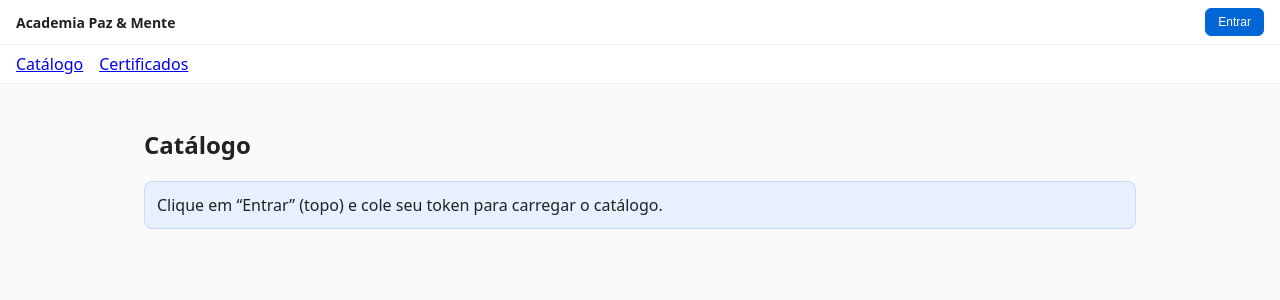
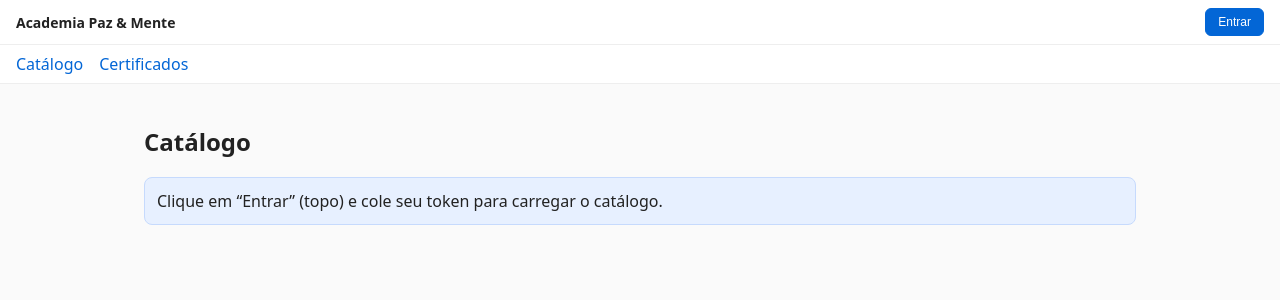
Before and after one commit to flaviusraymundo/Academia-Paz-Mente, a Next.js app in the folder web/: page / in a window 1280 px wide. Shown: the top 300 px of the page. Built offline with nearby package versions, Linux system fonts and the light colour scheme.

Commit message:
Refactor globals.css to use CSS variables

```diff
--- a/web/src/app/globals.css
+++ b/web/src/app/globals.css
@@ -1,9 +1,40 @@
-/* Reset e fontes base */
-html, body {
-  padding: 0;
-  margin: 0;
-  font-family: system-ui, -apple-system, "Segoe UI", Roboto, Helvetica, Arial, sans-serif;
-  background: #fafafa;
-  color: #222;
+:root {
+  --font-sans: system-ui,-apple-system,"Segoe UI",Roboto,Helvetica,Arial,sans-serif;
+  --radius-sm: 4px;
+  --radius: 8px;
+  --color-bg: #fafafa;
+  --color-surface: #fff;
+  --color-border: #e2e2e2;
+  --color-border-strong: #d0d0d0;
+  --color-text: #222;
+  --color-text-soft: #555;
+  --color-primary: #5c3ef7;
+  --color-primary-hover: #4729e6;
+  --color-accent: #0366d6;
+  --color-danger: #d9363e;
+  --shadow-sm: 0 1px 2px rgba(0,0,0,.05);
+  --shadow: 0 2px 8px -2px rgba(0,0,0,.1), 0 1px 3px rgba(0,0,0,.08);
 }
+
 * { box-sizing: border-box; }
+html, body { margin:0; padding:0; font-family: var(--font-sans); background: var(--color-bg); color: var(--color-text); }
+a { color: var(--color-accent); text-decoration: none; }
+a:hover { text-decoration: underline; }
+
+::-webkit-scrollbar { width: 10px; }
+::-webkit-scrollbar-track { background: transparent; }
+::-webkit-scrollbar-thumb { background: #ccc; border-radius: 6px; }
+::-webkit-scrollbar-thumb:hover { background: #aaa; }
+
+h1,h2,h3 { font-weight: 600; line-height: 1.2; }
+
+code {
+  background: #f1f1f5;
+  padding: 2px 5px;
+  border-radius: var(--radius-sm);
+  font-size: .85rem;
+  font-family: ui-monospace, SFMono-Regular, Menlo, Monaco, Consolas,"Liberation Mono","Courier New",monospace;
+}
+
+.fade-in { animation: fade .25s ease; }
+@keyframes fade { from { opacity:0; transform: translateY(4px);} to {opacity:1; transform:translateY(0);} }
```
